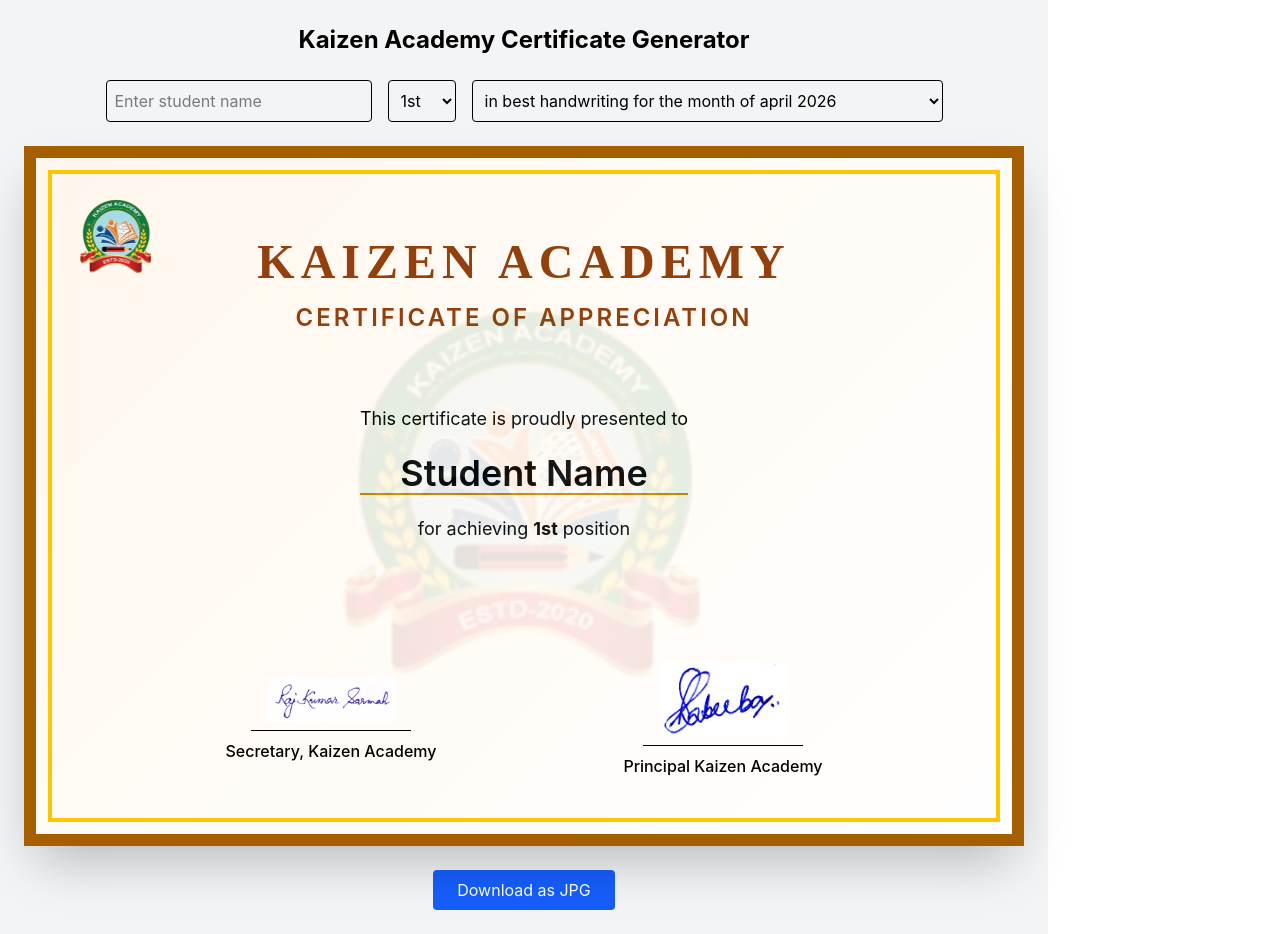
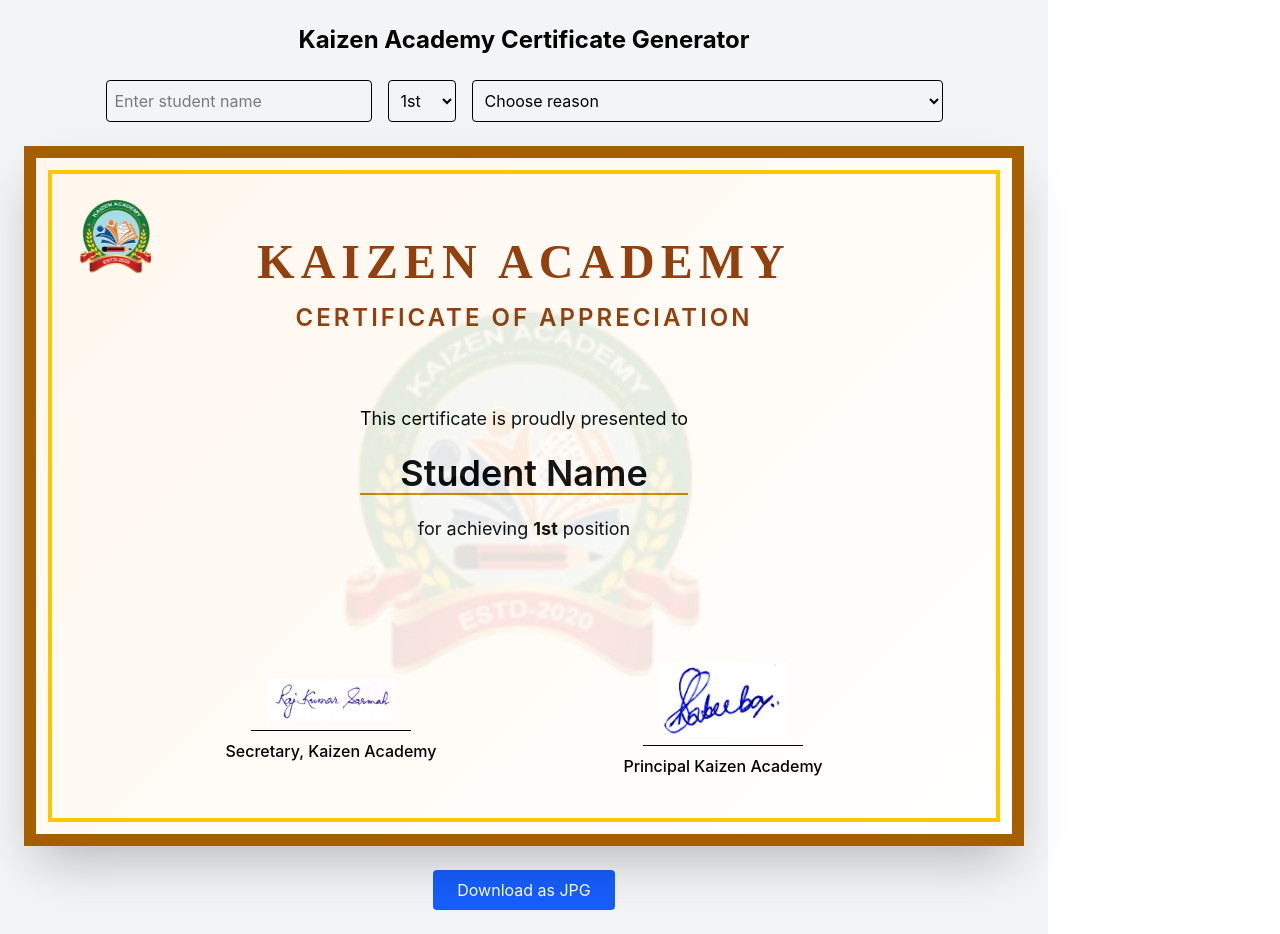
Before and after one commit to kaizenacademydhk-source/cert-generator, a React (Vite) app in the folder certificate-generator/: page / in a window 1280 px wide. Built offline with nearby package versions, Linux system fonts and the light colour scheme.

Commit message:
Update App.jsx

```diff
--- a/certificate-generator/src/App.jsx
+++ b/certificate-generator/src/App.jsx
@@ -54,7 +54,7 @@
         onChange={(e) => setReason(e.target.value)}
         className="border p-2 rounded"
         >
-          <option value="" disabled>Choose reason</option>
+          <option value="">Choose reason</option>
           <option value="in best handwriting for the month of April 2026">in best handwriting for the month of april 2026</option>
           <option value="in discipline student for the month of April 2026">in discipline student for the month of april 2026</option>
           <option value="in neat and organized student for the month of April 2026">in neat and organized student for the month of april 2026</option>
```
